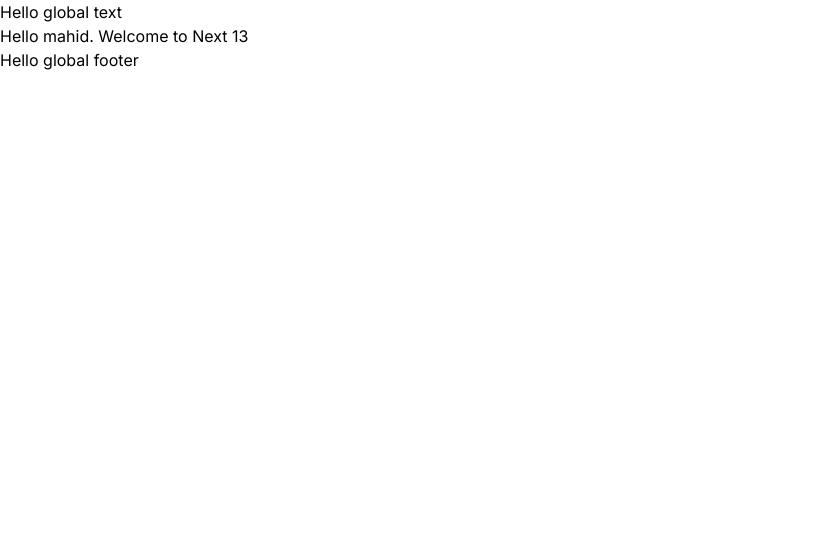
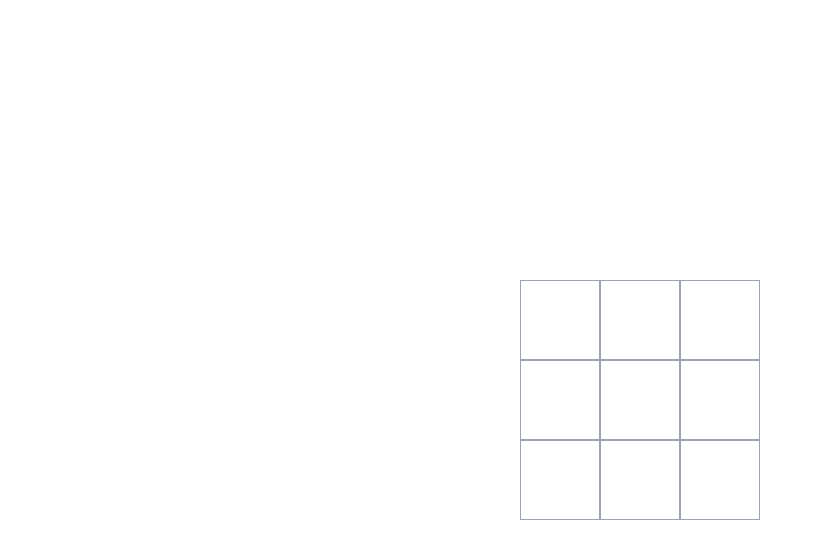
Before and after one commit to musaddekali/tic-tac-toc, a Next.js app: page / in a window 1280 px wide. Shown: the top 558 px of the page, without its empty margins (0-822 px from the left). Built offline with nearby package versions, Linux system fonts and the light colour scheme.

Commit message:
static game done

```diff
--- /dev/null
+++ b/src/app/components/Game/Game.tsx
@@ -0,0 +1,65 @@
+"use client";
+import { useState } from "react";
+
+const Square = ({ value, onSquareClick }: { value: string; onSquareClick: () => void }) => {
+  return (
+    <button onClick={onSquareClick} className="square w-20 h-20 bg-white border border-gray-400 text-3xl">
+      {value}
+    </button>
+  );
+};
+
+const Board = () => {
+  const [squares, setSquares] = useState(Array(9).fill(null));
+  const [xIsNext, setXIsNext] = useState(true);
+
+  function calculateWinner(squaresa: string[]) {
+    const lines = [
+      [0, 1, 2],
+      [3, 4, 5],
+      [6, 7, 8],
+      [0, 3, 6],
+      [1, 4, 7],
+      [2, 5, 8],
+      [0, 4, 8],
+      [2, 4, 6],
+    ];
+    for (let i = 0; i < lines.length; i++) {
+      const [a, b, c] = lines[i];
+      if (squaresa[a] && squaresa[a] === squaresa[b] && squaresa[a] === squaresa[c]) {
+        return squaresa[a];
+      }
+    }
+    return null;
+  }
+
+  function handleClick(i: number) {
+    const nextSquares = squares.slice();
+    if (squares[i]) {
+      return;
+    }
+    if (xIsNext) {
+      nextSquares[i] = "X";
+    } else {
+      nextSquares[i] = "O";
+    }
+    setSquares(nextSquares);
+    setXIsNext(!xIsNext);
+  }
+
+  return (
+    <div className="min-h-screen flex items-center justify-center">
+      <div className="board grid grid-cols-3">
+        {squares.map((sq, i) => (
+          <Square onSquareClick={() => handleClick(i)} key={i} value={sq} />
+        ))}
+      </div>
+    </div>
+  );
+};
+
+const Game = () => {
+  return <Board />;
+};
+
+export default Game;
--- a/src/app/layout.tsx
+++ b/src/app/layout.tsx
@@ -12,15 +12,7 @@
 export default function RootLayout({ children }: { children: React.ReactNode }) {
   return (
     <html lang="en">
-      <body className={inter.className}>
-        <header>
-          <h3>Hello global text</h3>
-        </header>
-        {children}
-        <footer>
-          <h3>Hello global footer</h3>
-        </footer>
-      </body>
+      <body className={inter.className}>{children}</body>
     </html>
   );
 }
--- a/src/app/page.tsx
+++ b/src/app/page.tsx
@@ -1,7 +1,9 @@
+import Game from "./components/Game/Game";
+
 export default function Home() {
   return (
     <main>
-     <h1>Hello mahid. Welcome to Next 13</h1>
+    <Game />
     </main>
   )
 }
```
